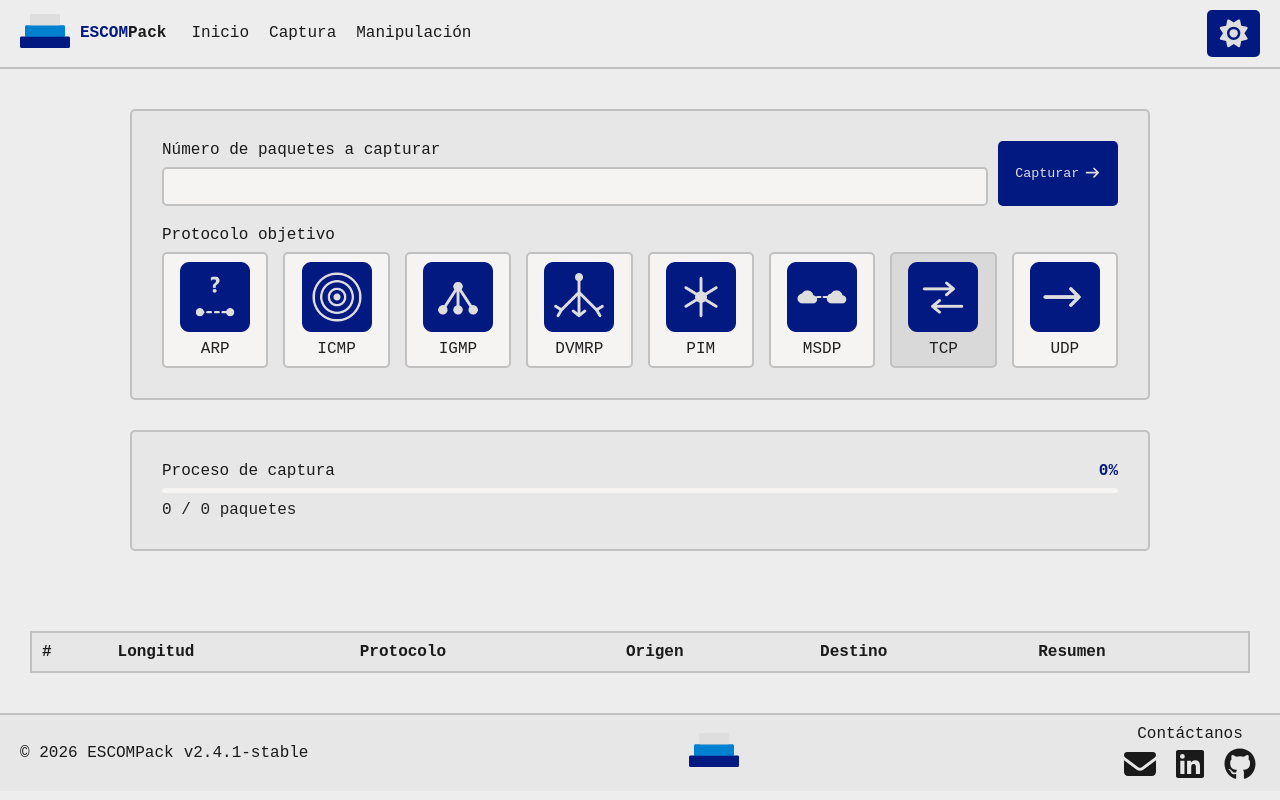
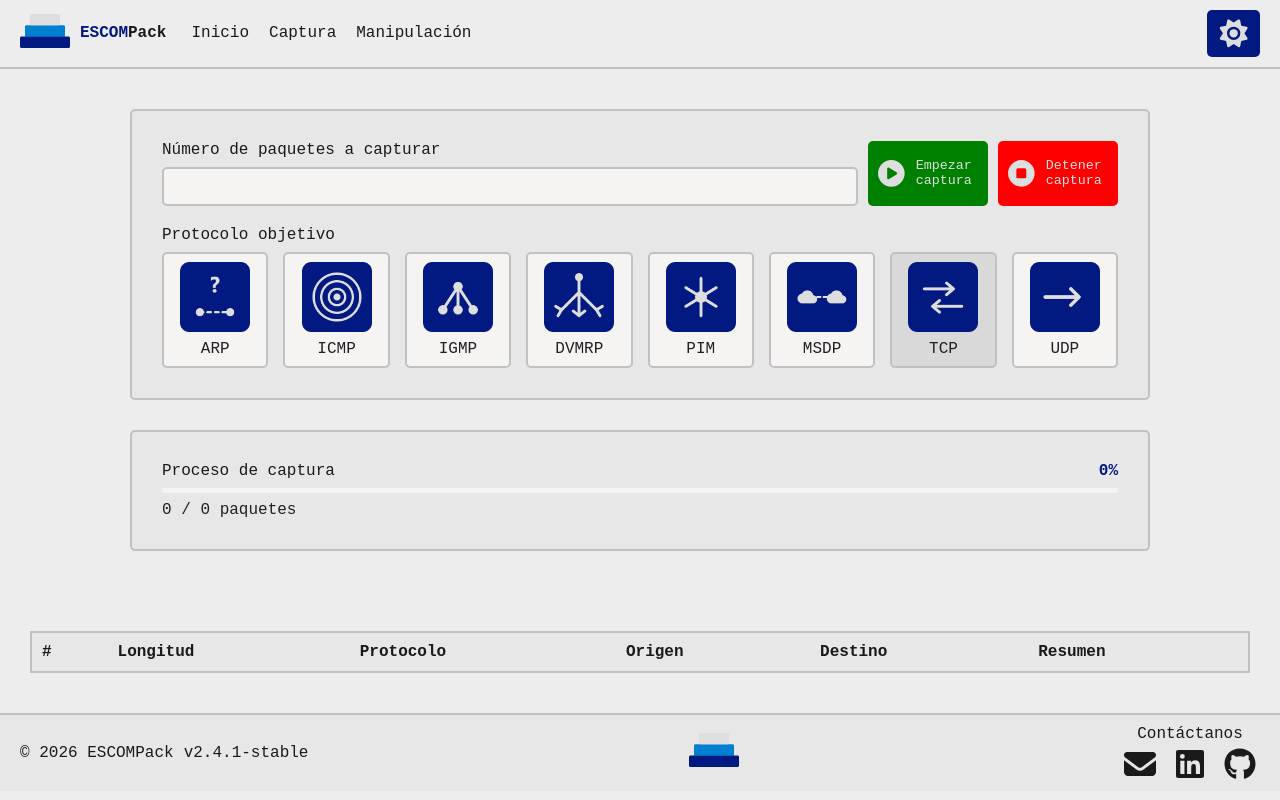
Before and after one commit to Bryan-13-TY/escompack, a React (Vite) app in the folder frontend/: page /capture in a window 1280 px wide. Built offline with nearby package versions, Linux system fonts and the light colour scheme.

Commit message:
Agrega la funcionalidad al botón para detener la captura de paquetes

```diff
--- a/frontend/src/components/Button.css
+++ b/frontend/src/components/Button.css
@@ -2,6 +2,8 @@
     --btn-bdr: none;
     --btn-pdng: 10px;
     --btn-bdr-radius: 5px;
+    --btn-txt-clr: #dedede;
+    --btn-hvr-txt-clr: #ffffff;
 
     --btn-fnt-family: 'Cascadia Code', monospace;
 }
@@ -9,15 +11,21 @@
 :root.dark {
     --btn-bg-clr: #0080d0;
     --btn-bg-hvr-clr: #006fb5;
-    --btn-txt-clr: #dedede;
-    --btn-hvr-txt-clr: #ffffff;
+
+    --btn-start-capture-bg-clr: #029c02;
+    --btn-stop-capture-bg-clr: #ff1f1f;
+    --btn-start-capture-bg-hvr-clr: #039003;
+    --btn-stop-capture-bg-hvr-clr: #fb1515;
 }
 
 :root.light {
     --btn-bg-clr: #021981;
     --btn-bg-hvr-clr: #001ea4;
-    --btn-txt-clr: #dedede;
-    --btn-hvr-txt-clr: #ffffff;
+
+    --btn-start-capture-bg-clr: green;
+    --btn-stop-capture-bg-clr: red;
+    --btn-start-capture-bg-hvr-clr: #029a02;
+    --btn-stop-capture-bg-hvr-clr: #fc1111;
 }
 
 .custom-btn {
@@ -28,6 +36,7 @@
     text-align: center;
     color: var(--btn-txt-clr);
     font-family: var(--btn-fnt-family);
+    cursor: pointer;
 
     background-color: var(--btn-bg-clr);
 }
@@ -36,6 +45,22 @@
     color: var(--btn-hvr-txt-clr);
 
     background-color: var(--btn-bg-hvr-clr);
+}
+
+.start-capture {
+    background-color: var(--btn-start-capture-bg-clr);
+}
+
+.start-capture:hover {
+    background-color: var(--btn-start-capture-bg-hvr-clr);
+}
+
+.stop-capture {
+    background-color: var(--btn-stop-capture-bg-clr);
+}
+
+.stop-capture:hover {
+    background-color: var(--btn-stop-capture-bg-hvr-clr);
 }
 
 .custom-btn span {
--- a/frontend/src/components/Button.jsx
+++ b/frontend/src/components/Button.jsx
@@ -1,18 +1,48 @@
+import PropTypes from 'prop-types';
 import { FontAwesomeIcon } from '@fortawesome/react-fontawesome';
-import { faArrowRight } from '@fortawesome/free-solid-svg-icons';
+
+import { ROLE_CONFIGS } from '../constants';
 
 import './Button.css';
 
-export function Button({ buttonText, type = 'button' }) {
+export function Button({
+    buttonText,
+    type = 'button',
+    rol = 'link',
+    position = 'after'
+}) {
+    // si no se encuentra el 'rol' se usa el rol por defecto
+    const config = ROLE_CONFIGS[rol] || ROLE_CONFIGS.link;
+
+    const buttonIcon = (
+        <FontAwesomeIcon
+            className='custom-btn-icon'
+            icon={config.icon}
+            size='2x'
+        />
+    );
+
     return (
-        <button type={type} className='custom-btn'>
+        <button type={type} className={config.className}>
             <span>
+                {position === 'before' && buttonIcon}
                 <p>{buttonText}</p>
-                <FontAwesomeIcon
-                    className='custom-btn-icon'
-                    icon={faArrowRight}
-                />
+                {position === 'after' && buttonIcon}
             </span>
         </button>
     );
 }
+
+Button.propTypes = {
+    /** Texto que se muestra dentro del botón (Obligatorio) */
+    buttonText: PropTypes.string.isRequired,
+
+    /** Atributo 'type' nativo del botón HTML */
+    type: PropTypes.oneOf(['button', 'submit']),
+
+    /** El rol del botón que define color e icono */
+    rol: PropTypes.oneOf(['link', 'stop_capture', 'start_capture']),
+
+    /** Posición del icono respecto al texto */
+    position: PropTypes.oneOf(['before', 'after']),
+};
--- a/frontend/src/constants.js
+++ b/frontend/src/constants.js
@@ -1,4 +1,4 @@
-import { faMoon, faSun } from '@fortawesome/free-solid-svg-icons';
+import { faMoon, faSun, faCircleArrowRight, faCircleStop, faCirclePlay} from '@fortawesome/free-solid-svg-icons';
 
 import darkPimIcon from './assets/icons/icon-pim-dark.png'
 import darkArpIcon from './assets/icons/icon-arp-dark.png';
@@ -17,12 +17,13 @@ import lightIgmpIcon from './assets/icons/icon-igmp-light.png';
 import lightMsdpIcon from './assets/icons/icon-msdp-light.png';
 import lightTcpIcon from './assets/icons/icon-tcp-light.png';
 import lightUdpIcon from './assets/icons/icon-udp-light.png';
+import { icon } from '@fortawesome/fontawesome-svg-core';
 
 
 export const THEME_MODE_ICON = {
     dark: faMoon,
     light: faSun,
-}
+};
 
 export const PROTOCOLS = [
     { id: "arp", label: "ARP", icon: {dark: darkArpIcon, light: lightArpIcon}, },
@@ -33,7 +34,7 @@ export const PROTOCOLS = [
     { id: "msdp", label: "MSDP", icon: {dark: darkMsdpIcon, light: lightMsdpIcon}, },
     { id: "tcp", label: "TCP", icon: {dark: darkTcpIcon, light: lightTcpIcon}, },
     { id: "udp", label: "UDP", icon: {dark: darkUdpIcon, light: lightUdpIcon}, },
-]
+];
 
 export const PROTOCOL_CARDS = [
     {
@@ -84,4 +85,19 @@ export const PROTOCOL_CARDS = [
         rep: "(User Datagram Protocol)",
         description: "Modelo de transmisión sin conexión.",
     },
-]
+];
+
+export const ROLE_CONFIGS = {
+    link: {
+        className: 'custom-btn',
+        icon: faCircleArrowRight,
+    },
+    stop_capture: {
+        className: 'custom-btn stop-capture',
+        icon: faCircleStop,
+    },
+    start_capture: {
+        className: 'custom-btn start-capture',
+        icon: faCirclePlay,
+    },
+};
--- a/frontend/src/pages/Home.css
+++ b/frontend/src/pages/Home.css
@@ -41,7 +41,6 @@ main {
     align-items: center; /* alinea horizontalmente */
     gap: 20px;
     padding: 70px 20px;
-    border-radius: 5px;
 
     font-family: var(--home-fnt-family);
     text-align: center;
--- a/frontend/src/pages/PackageCapture.jsx
+++ b/frontend/src/pages/PackageCapture.jsx
@@ -10,6 +10,7 @@ import { PROTOCOLS } from '../constants';
 import { Button } from '../components/Button';
 
 import './PackageCapture.css';
+import { faL } from '@fortawesome/free-solid-svg-icons';
 
 const ProtocolInput = ({ id, icon, label, isSelected, onSelect }) => {
     const className = isSelected ? 'target-protocol selected' : 'target-protocol';
@@ -43,11 +44,14 @@ export function PackageCapture() {
     // estado en donde se guarda el total de paquetes capturados
     const [totalPackets, setTotalPackets] = useState(0);
     const wsRef = useRef(null);
+    // estado para guardar el estado de la captura
+    const [isCapturing, setIsCapturing] = useState(false);
 
     useEffect(() => {
         return () => wsRef.current?.close(); // cerrar conexión al salir de la vista
     }, []);
 
+    // función para manejar la captura de paquetes
     const handleSubmit = async (e) => {
         e.preventDefault();
 
@@ -66,17 +70,33 @@ export function PackageCapture() {
         setPackets([]);
 
         // 1. avisamos a la API que inicie la captura
-        await axios.post('/api/capture/', data);
+        await axios.post('/api/capture/start', data);
 
         /* 2. abrimos el Websocket para recibir los paquetes en vivo,
         automáticamente tomamos el host y el puerto desde donde se
         abrio la App de React */
+
+        setIsCapturing(true); // marcamos que empezó la captura
+
         wsRef.current = new WebSocket(`ws://${window.location.host}/ws/capture/`);
         wsRef.current.onmessage = (event) => {
-            const packet = JSON.parse(event.data);
-            setPackets((prev) => [...prev, packet]); // agrega el nuevo paquete a la tabla
+            const message = JSON.parse(event.data);
+
+            if (message.event === 'capture_finished') {
+                // esto se puede usar para algo más
+                setIsCapturing(false); // deshabilitamos 'detener'
+                console.log('Captura finalizada');
+                return;
+            }
+
+            setPackets((prev) => [...prev, message]); // agrega el nuevo paquete a la tabla
         };
     };
+
+    // función para manejar el botón de detener captura
+    const handleStop = async () => {
+        await axios.post('/api/capture/stop');
+    }
 
     return (
         <div className='package-capture'>
@@ -92,8 +112,18 @@ export function PackageCapture() {
                                         <input type='number' name='packets-number' id='packets-number' />
                                     </div>
                                     <Button
-                                        buttonText='Capturar'
+                                        buttonText='Empezar captura'
                                         type='submit'
+                                        rol='start_capture'
+                                        position='before'
+                                    />
+                                    <Button
+                                        buttonText='Detener captura'
+                                        type='button'
+                                        rol='stop_capture'
+                                        position='before'
+                                        onClick={handleStop}
+                                        disable={!isCapturing}
                                     />
                                 </section>
                                 <section className='packets-protocol'>
```
